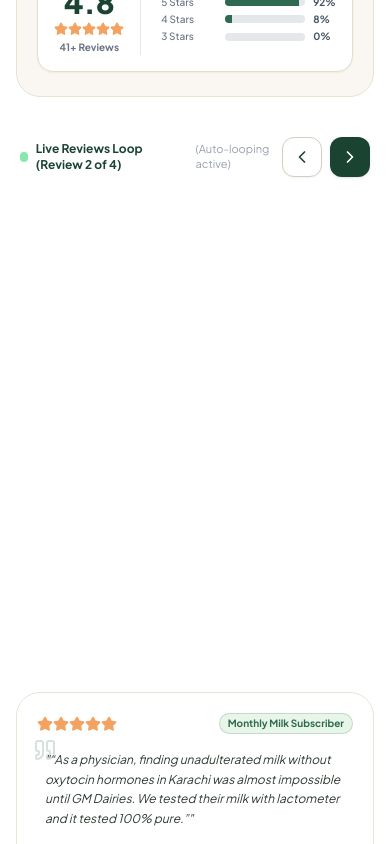
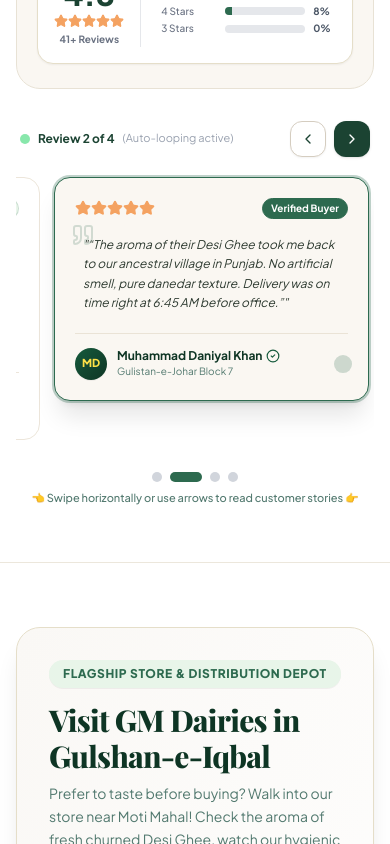
Before and after one commit to armanh148/GM-Dairies, a React (Vite) app: page / in a window 390 px wide. Shown: the part 8220-9064 px from the top of the page. Built offline with nearby package versions, Linux system fonts and the light colour scheme; a web font is replaced by a local one.

Commit message:
feat: implement responsive mobile swipe slider for reviews and fix whitespace issues

```diff
--- a/src/components/TestimonialsSection.jsx
+++ b/src/components/TestimonialsSection.jsx
@@ -6,6 +6,7 @@ export default function TestimonialsSection() {
   const [currentIndex, setCurrentIndex] = useState(0);
   const [isPaused, setIsPaused] = useState(false);
   const autoPlayRef = useRef(null);
+  const sliderRef = useRef(null);
 
   // Auto-loop highlight rotation every 3.5 seconds
   useEffect(() => {
@@ -19,6 +20,18 @@ export default function TestimonialsSection() {
     };
   }, [isPaused]);
 
+  // Smooth scroll slider to active card on mobile when currentIndex changes
+  useEffect(() => {
+    if (sliderRef.current) {
+      const slider = sliderRef.current;
+      const card = slider.children[currentIndex];
+      if (card && slider.scrollWidth > slider.clientWidth) {
+        const scrollLeft = card.offsetLeft - (slider.clientWidth - card.clientWidth) / 2;
+        slider.scrollTo({ left: Math.max(0, scrollLeft), behavior: 'smooth' });
+      }
+    }
+  }, [currentIndex]);
+
   const handlePrev = () => {
     setCurrentIndex((prev) => (prev === 0 ? TESTIMONIALS.length - 1 : prev - 1));
   };
@@ -28,11 +41,11 @@ export default function TestimonialsSection() {
   };
 
   return (
-    <section id="reviews" className="py-16 sm:py-20 bg-white border-b border-[#ECE7DC] overflow-hidden">
+    <section id="reviews" className="py-14 sm:py-20 bg-white border-b border-[#ECE7DC] overflow-hidden">
       <div className="max-w-[1600px] mx-auto px-4 sm:px-8">
 
         {/* Rating Overview Header */}
-        <div className="scroll-slide-up flex flex-col lg:flex-row items-center justify-between mb-10 gap-6 bg-[#FAF7F2] p-6 sm:p-8 rounded-3xl border border-[#E8E2D5] hover:shadow-md transition-shadow">
+        <div className="scroll-slide-up flex flex-col lg:flex-row items-center justify-between mb-8 sm:mb-10 gap-6 bg-[#FAF7F2] p-6 sm:p-8 rounded-3xl border border-[#E8E2D5] hover:shadow-md transition-shadow">
           <div className="text-center lg:text-left space-y-1">
             <span className="text-xs font-bold uppercase tracking-wider text-[#2D6A4F] bg-[#E8F5E9] px-3 py-1 rounded-full">
               4.8 ★ Verified Karachi Reviews
@@ -83,17 +96,17 @@ export default function TestimonialsSection() {
           </div>
         </div>
 
-        {/* 4 REVIEWS IN ONE SINGLE ROW CONTAINER WITH AUTO LOOP */}
+        {/* REVIEWS CONTAINER WITH RESPONSIVE MOBILE SLIDER + DESKTOP GRID */}
         <div
           className="relative w-full"
           onMouseEnter={() => setIsPaused(true)}
           onMouseLeave={() => setIsPaused(false)}
         >
           {/* Header Controls for Loop */}
-          <div className="scroll-slide-up delay-75 flex items-center justify-between mb-4 px-1">
+          <div className="flex items-center justify-between mb-4 px-1">
             <div className="flex items-center gap-2 text-xs font-bold text-[#1B4332]">
               <span className="flex h-2.5 w-2.5 rounded-full bg-[#25D366] animate-pulse" />
-              <span>Live Reviews Loop (Review {currentIndex + 1} of {TESTIMONIALS.length})</span>
+              <span>Review {currentIndex + 1} of {TESTIMONIALS.length}</span>
               <span className="text-[11px] text-gray-400 font-normal">
                 {isPaused ? '(Paused on hover)' : '(Auto-looping active)'}
               </span>
@@ -104,33 +117,35 @@ export default function TestimonialsSection() {
               <button
                 onClick={handlePrev}
                 aria-label="Previous review"
-                className="w-10 h-10 rounded-xl bg-white border border-[#D5CDC0] hover:bg-[#E8F5E9] hover:border-[#2D6A4F] text-[#1B4332] flex items-center justify-center shadow-xs hover:shadow-md transition-all active:scale-90"
+                className="w-9 h-9 sm:w-10 sm:h-10 rounded-xl bg-white border border-[#D5CDC0] hover:bg-[#E8F5E9] hover:border-[#2D6A4F] text-[#1B4332] flex items-center justify-center shadow-xs hover:shadow-md transition-all active:scale-90"
               >
-                <ChevronLeft className="w-5 h-5" />
+                <ChevronLeft className="w-4 h-4 sm:w-5 sm:h-5" />
               </button>
               <button
                 onClick={handleNext}
                 aria-label="Next review"
-                className="w-10 h-10 rounded-xl bg-[#1B4332] hover:bg-[#2D6A4F] text-white flex items-center justify-center shadow-sm hover:shadow-md transition-all active:scale-90"
+                className="w-9 h-9 sm:w-10 sm:h-10 rounded-xl bg-[#1B4332] hover:bg-[#2D6A4F] text-white flex items-center justify-center shadow-sm hover:shadow-md transition-all active:scale-90"
               >
-                <ChevronRight className="w-5 h-5" />
+                <ChevronRight className="w-4 h-4 sm:w-5 sm:h-5" />
               </button>
             </div>
           </div>
 
-          {/* ALL 4 REVIEWS STRICTLY IN 1 ROW ON LAPTOP/DESKTOP */}
-          <div className="grid-4-row">
+          {/* MOBILE SLIDER (Horizontal Snap) / DESKTOP GRID (4 in 1 Row) */}
+          <div
+            ref={sliderRef}
+            className="flex md:grid md:grid-cols-4 gap-3.5 sm:gap-4 overflow-x-auto md:overflow-visible snap-x snap-mandatory scroll-smooth pb-3 pt-1 [-ms-overflow-style:none] [scrollbar-width:none] [&::-webkit-scrollbar]:hidden w-full"
+          >
             {TESTIMONIALS.map((review, idx) => {
               const isActive = idx === currentIndex;
-              const delays = ['delay-75', 'delay-150', 'delay-200', 'delay-300'];
               return (
                 <div
                   key={idx}
                   onClick={() => setCurrentIndex(idx)}
-                  className={`scroll-slide-up ${delays[idx]} cursor-pointer rounded-3xl p-5 sm:p-6 border transition-all duration-400 ease-out flex flex-col justify-between h-full relative ${
+                  className={`shrink-0 w-[88%] xs:w-[82%] sm:w-[65%] md:w-auto snap-center cursor-pointer rounded-2xl sm:rounded-3xl p-5 sm:p-6 border transition-all duration-300 flex flex-col justify-between h-full relative ${
                     isActive
-                      ? 'bg-[#FAF7F2] border-[#2D6A4F] shadow-2xl ring-2 ring-[#2D6A4F]/30 -translate-y-2 scale-[1.02]'
-                      : 'bg-white border-[#EAE3D6] opacity-90 hover:opacity-100 hover:border-[#2D6A4F]/50 hover:shadow-xl hover:-translate-y-1'
+                      ? 'bg-[#FAF7F2] border-[#2D6A4F] shadow-xl ring-2 ring-[#2D6A4F]/30 md:-translate-y-1.5'
+                      : 'bg-white border-[#EAE3D6] opacity-90 hover:opacity-100 hover:border-[#2D6A4F]/40 hover:shadow-md'
                   }`}
                 >
                   <div className="space-y-3">
@@ -159,8 +174,8 @@ export default function TestimonialsSection() {
 
                   <div className="mt-5 pt-3.5 border-t border-[#EAE3D6] flex items-center justify-between">
                     <div className="flex items-center gap-2.5 min-w-0">
-                      <div className="w-8 h-8 rounded-full bg-gradient-to-br from-[#165B3D] to-[#0E3524] text-[#FDE047] text-[11px] font-black flex items-center justify-center shrink-0 shadow-2xs group-hover:scale-110 transition-transform">
-                        {review.name.split(' ').slice(0, 2).map(n => n[0]).join('')}
+                      <div className="w-8 h-8 rounded-full bg-gradient-to-br from-[#165B3D] to-[#0E3524] text-[#FDE047] text-[11px] font-black flex items-center justify-center shrink-0 shadow-2xs">
+                        {review.name.split(' ').slice(0, 2).map((n) => n[0]).join('')}
                       </div>
                       <div className="min-w-0">
                         <div className="font-bold text-xs sm:text-sm text-[#0E3524] flex items-center gap-1 truncate">
@@ -181,8 +196,8 @@ export default function TestimonialsSection() {
             })}
           </div>
 
-          {/* Indicator Loop Dots with hover effects */}
-          <div className="flex items-center justify-center gap-2 mt-6">
+          {/* Indicator Loop Dots (Clickable to jump to any review) */}
+          <div className="flex items-center justify-center gap-2 mt-5">
             {TESTIMONIALS.map((_, idx) => (
               <button
                 key={idx}
@@ -196,6 +211,12 @@ export default function TestimonialsSection() {
               />
             ))}
           </div>
+
+          {/* Mobile swipe helper hint */}
+          <div className="text-center md:hidden mt-2 text-[11px] text-[#52796F] font-medium">
+            👈 Swipe horizontally or use arrows to read customer stories 👉
+          </div>
+
         </div>
 
       </div>
```
